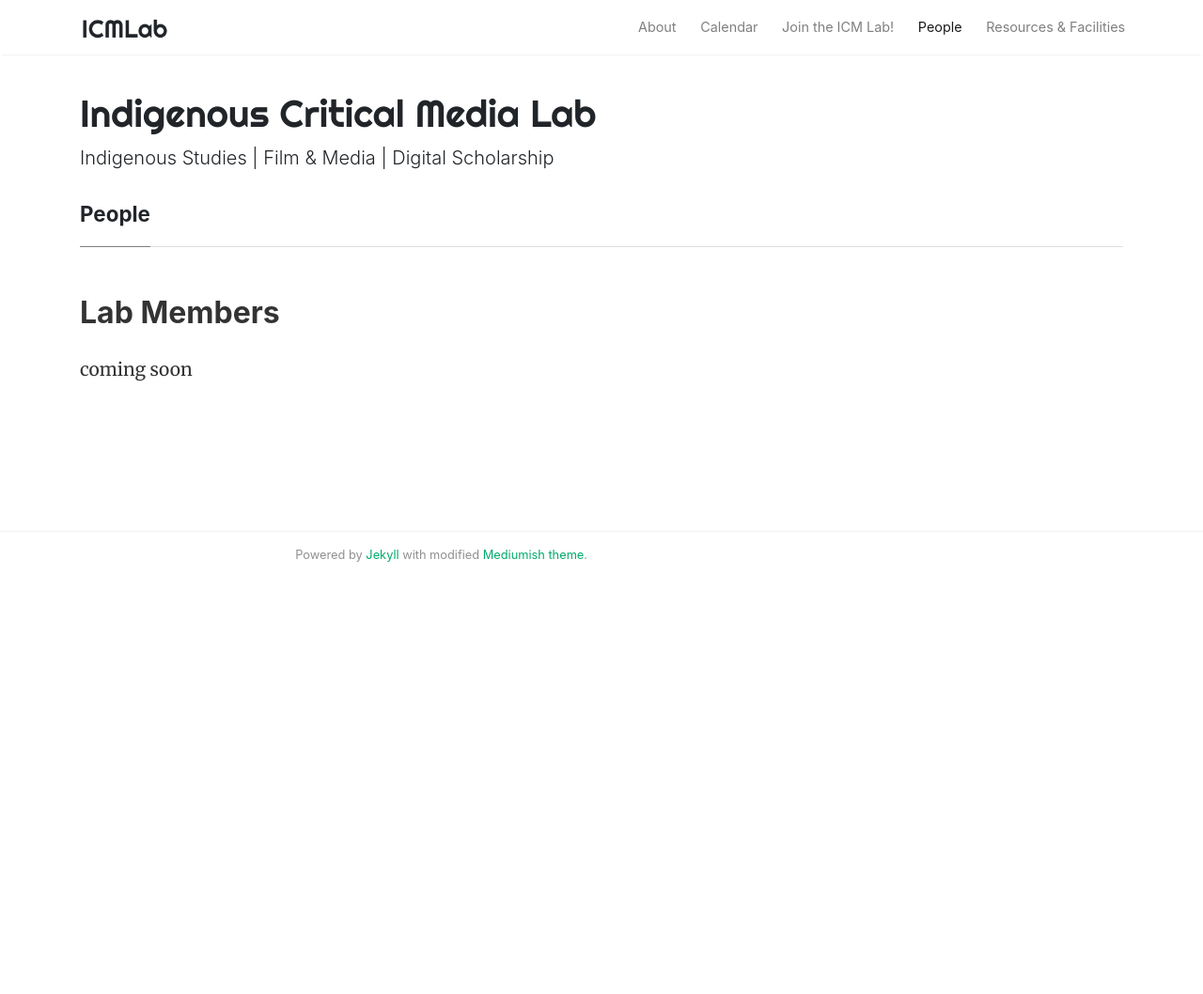
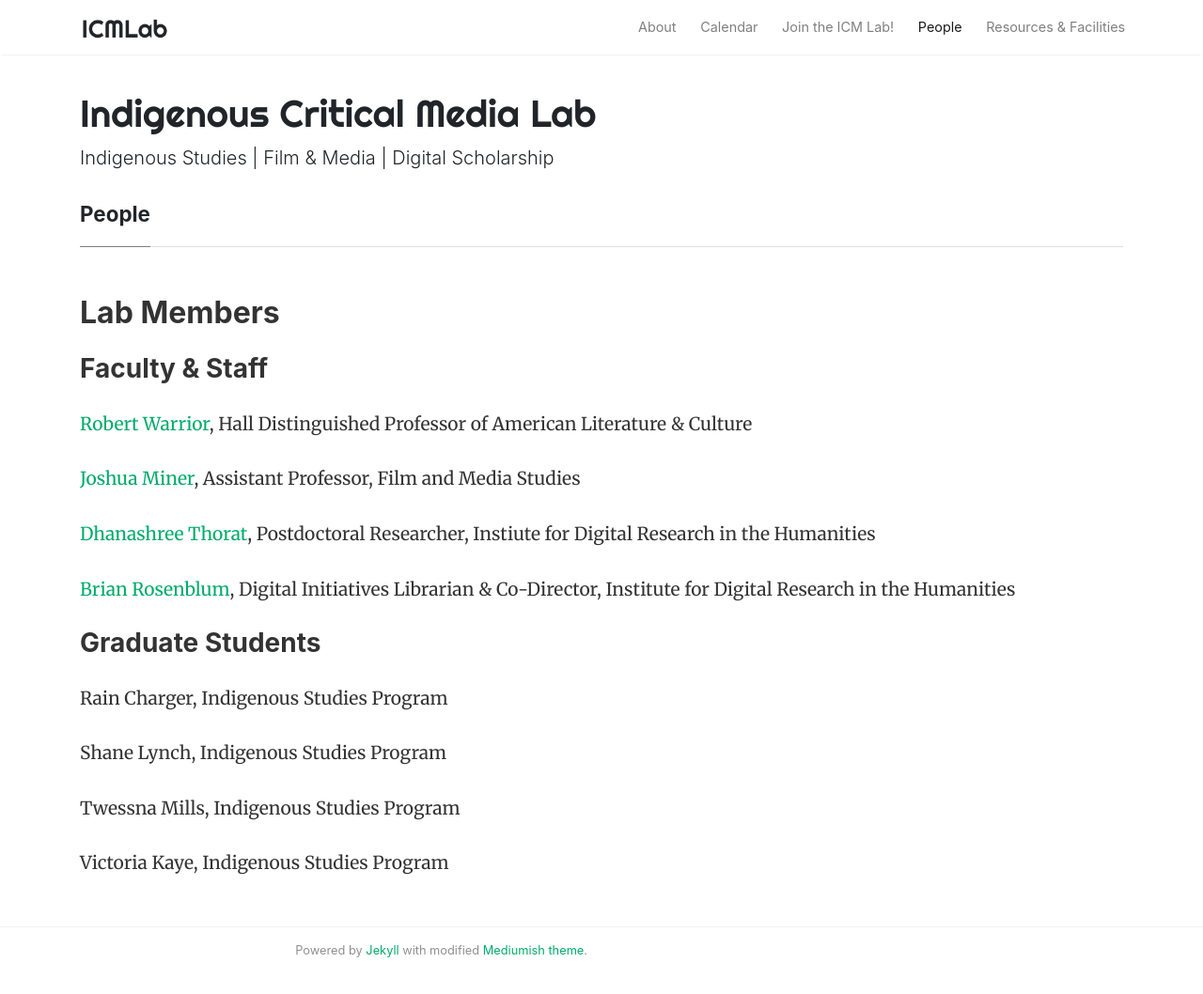
Before and after one commit to idrhku/icmlab, a Jekyll site: the page built from _pages/people.md, in a window 1280 px wide and 1095 px high. Shown: the top 1058 px of the window at 94% size. Built offline with Jekyll 4.4.1, drawn with Linux system fonts in a browser that asks for light colours; nearby versions of some CDN libraries; comment, search, counter and statistics services are not loaded.

Commit message:
Added lab members

```diff
--- a/_pages/people.md
+++ b/_pages/people.md
@@ -7,4 +7,22 @@ published: true
 
 ## Lab Members
 
-coming soon
+### Faculty & Staff
+
+[Robert Warrior](http://americanstudies.ku.edu/robert-warrior), Hall Distinguished Professor of American Literature & Culture
+
+[Joshua Miner](https://film.ku.edu/joshua-miner), Assistant Professor, Film and Media Studies
+
+[Dhanashree Thorat](https://dhanashreethorat.com), Postdoctoral Researcher, Instiute for Digital Research in the Humanities
+
+[Brian Rosenblum](http://idrh.ku.edu/), Digital Initiatives Librarian & Co-Director, Institute for Digital Research in the Humanities
+
+### Graduate Students
+
+Rain Charger, Indigenous Studies Program
+
+Shane Lynch, Indigenous Studies Program
+
+Twessna Mills, Indigenous Studies Program
+
+Victoria Kaye, Indigenous Studies Program
```
